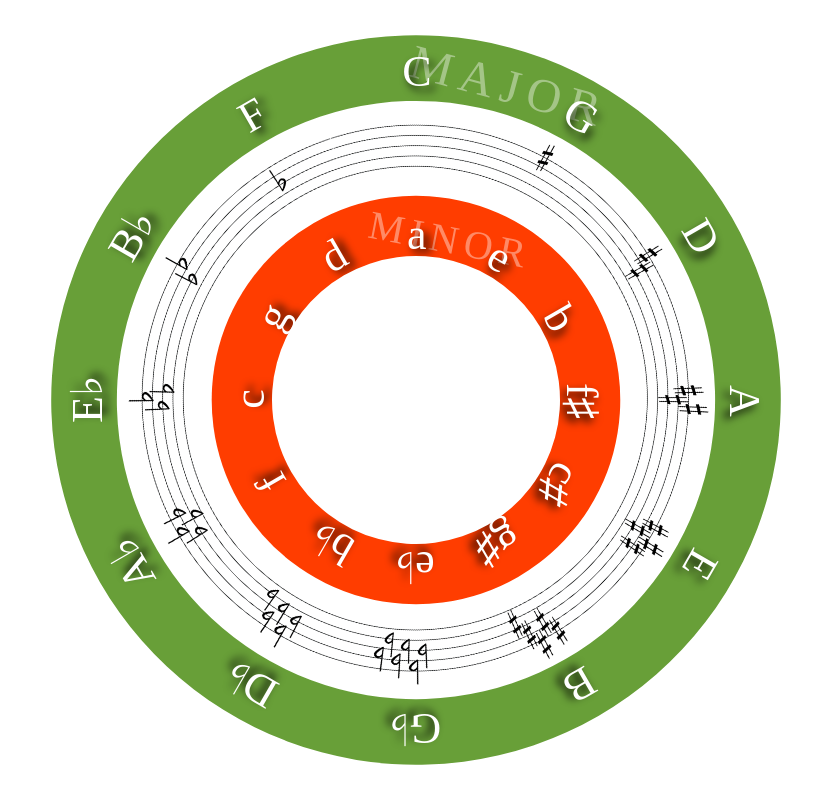
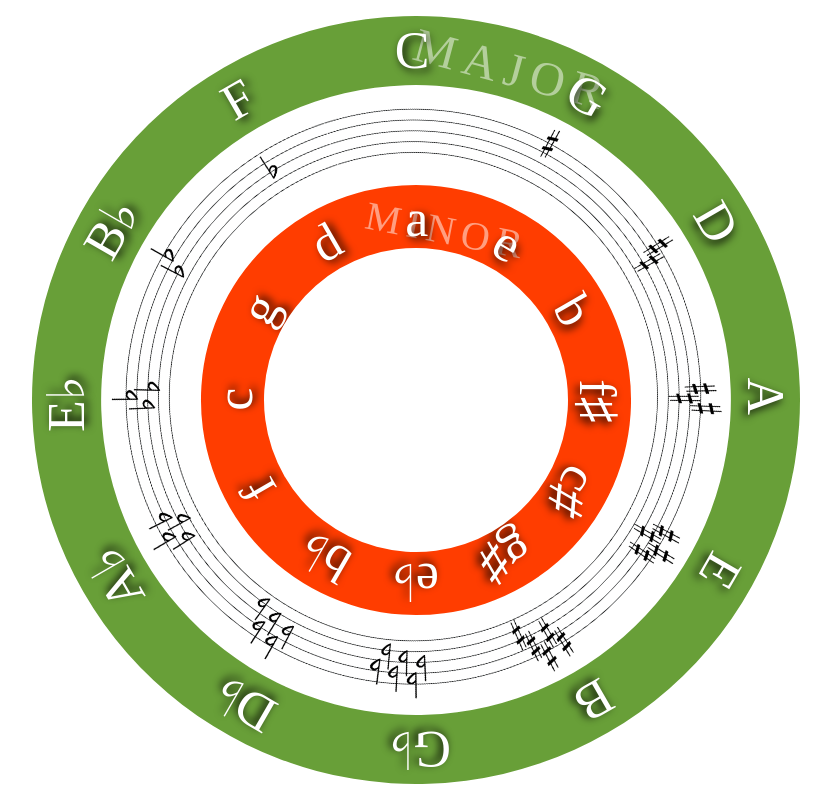
Before and after one commit to clavierbulb-green/A-Circle-of-Fifths, a website: page index.html in a window 1280 px wide. Shown: the whole page, without its empty margins (224-1055 px from the left). Drawn offline with nearby package versions, Linux system fonts and the light colour scheme; files that its build step writes are made by us from their sources.

Commit message:
Adjust size of circle + size/position of labels

```diff
--- a/resources/css/scss/main.scss
+++ b/resources/css/scss/main.scss
@@ -19,7 +19,7 @@ $minor-keys: (1: "a", 2: "e", 3: "b", 4: "f#{$sharp}", 5: "c#{$sharp}", 6: "g#{$
   justify-content: center;
   align-items: center;
 
-  height: 100vh;
+  height: 100%;
   overflow: hidden;
 }
 
@@ -27,8 +27,8 @@ $minor-keys: (1: "a", 2: "e", 3: "b", 4: "f#{$sharp}", 5: "c#{$sharp}", 6: "g#{$
 .cof {
   position: relative;
 
-  height: 95vmin;
-  width: 95vmin;
+  height: 100vmin;
+  width: 100vmin;
 
   /* rotate so C major is at top of circle */
   transform: rotate($start-angle);
@@ -88,7 +88,7 @@ $minor-keys: (1: "a", 2: "e", 3: "b", 4: "f#{$sharp}", 5: "c#{$sharp}", 6: "g#{$
 .major::after {
   content: "MAJOR";
   position: absolute;
-  color: rgba(255, 255, 255, 0.4);
+  color: rgba(255, 255, 255, 0.5);
   font-size: 6vmin;
   letter-spacing: 0.5rem;
   top: 48%;
@@ -138,7 +138,7 @@ $minor-keys: (1: "a", 2: "e", 3: "b", 4: "f#{$sharp}", 5: "c#{$sharp}", 6: "g#{$
 .minor::after {
   content: "MINOR";
   position: absolute;
-  color: rgba(255, 255, 255, 0.4);
+  color: rgba(255, 255, 255, 0.5);
   font-size: 5vmin;
   letter-spacing: 0.4rem;
   top: 39%;
@@ -175,20 +175,20 @@ $minor-keys: (1: "a", 2: "e", 3: "b", 4: "f#{$sharp}", 5: "c#{$sharp}", 6: "g#{$
     position: absolute;
     width: 10vmin;
     text-align: center;
-    font-size: 5.5vmin;
+    font-size: 6.5vmin;
     color: white;
     transform: rotate(75deg);
 
-    text-shadow: 0.6vmin 0.6vmin 1vmin black;
+    text-shadow: 0.4vmin 0.4vmin 1vmin black;
 }
 
 .major li::after {
   right: 3%;
-  top: 36%;
+  top: 35%;
 }
 .minor li::after {
-  right: 3%;
-  top: 35%;
+  right: 2%;
+  top: 34%;
 }
 
 @each $i, $key in $major-keys {
```
